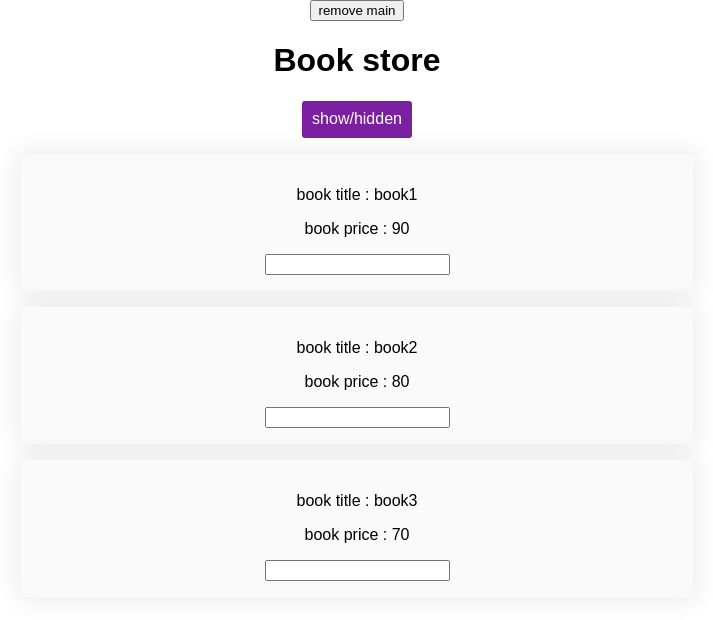
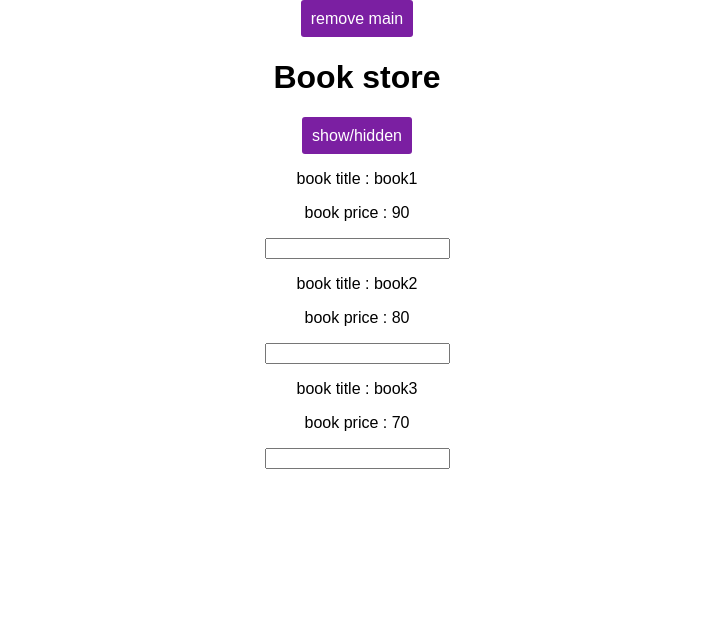
Before and after one commit to behzadPanahi/ReactTrain, a React (Create React App) app in the folder myapp/: page / in a window 1280 px wide. Both pictures are taken after a click on the button "show/hidden". Shown: the top 620 px of the page, without its empty margins (283-996 px from the left). Built offline with nearby package versions, Linux system fonts and the light colour scheme.

Commit message:
rendering-adjacent-jsx-elements

```diff
--- a/myapp/src/App.js
+++ b/myapp/src/App.js
@@ -42,7 +42,7 @@ class App extends React.Component {
         }
         return (
             <div className='center'>
-                <button
+                <button className='btn'
                 onClick={()=>{this.setState({showMain:false})}}>
                      remove main</button>
                      {this.state.showMain?
--- a/myapp/src/components/product/Product.js
+++ b/myapp/src/components/product/Product.js
@@ -1,16 +1,17 @@
 import React from 'react'
 import './Product.css'
+import Container from '../../hoc/Container'
 
 class Product extends React.Component{
 
     render(){
         return(
-            <div className='product'>
-                <p onClick={this.props.click}>book title : {this.props.title}</p>
-                <p>book price : {this.props.price}</p>
-                <p> {this.props.children} </p>
-                <input type='text' onChange={this.props.change}/>
-            </div>
+           <Container>
+                <p key='1' onClick={this.props.click}>book title : {this.props.title}</p>
+                <p key='2'>book price : {this.props.price}</p>
+                <p key='3'> {this.props.children} </p>
+                <input key='4' type='text' onChange={this.props.change}/>
+                </Container>
         )
     }
 }
--- /dev/null
+++ b/myapp/src/hoc/Container.js
@@ -0,0 +1,2 @@
+const Container=props=>props.children
+export default Container
```
